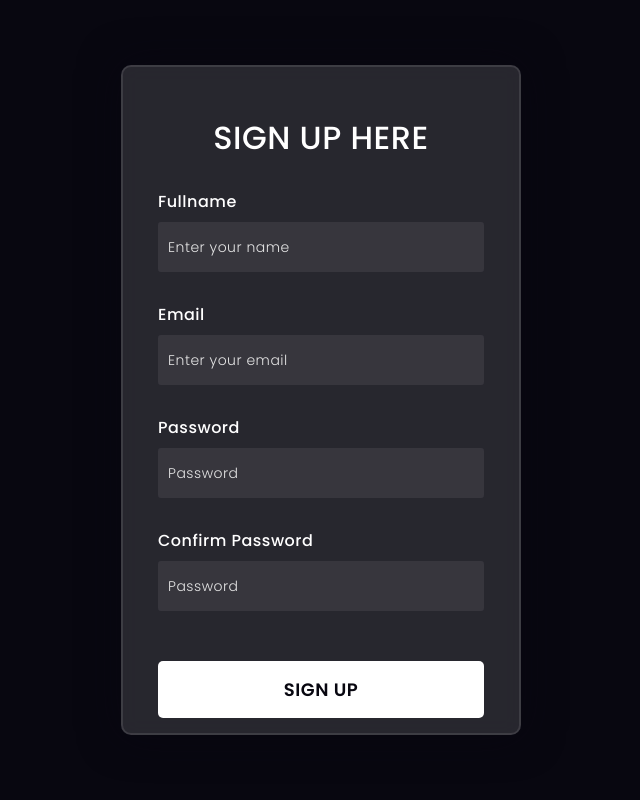
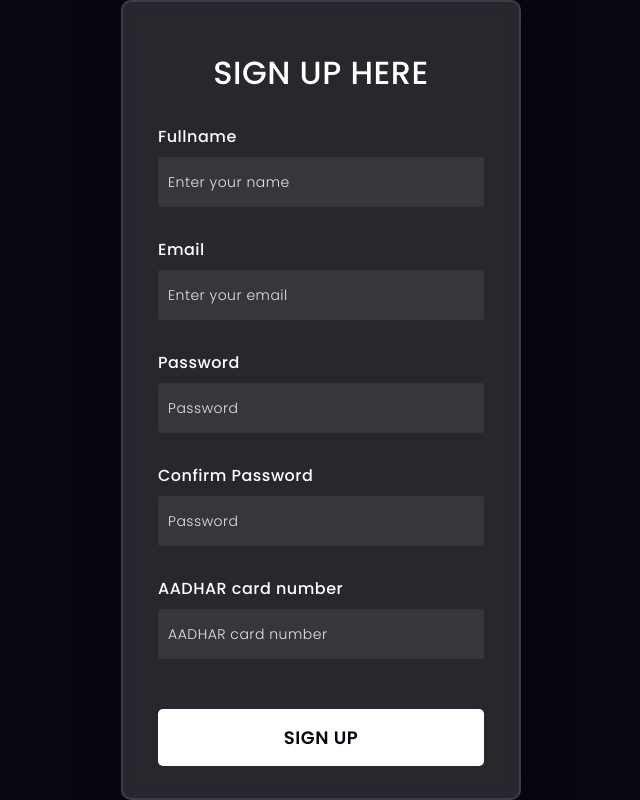
Before and after one commit to Nikhillllllllll28/RJPOLICE_HACK_214_Bettter_call_ANT_4, a Flask app: template templates/signup.html in a window 1280 px wide. Shown: the whole page, without its empty margins (319-959 px from the left). Run offline with Flask 3, Linux system fonts and the light colour scheme; the template is opened without the code that fills it, so the values that code supplies are empty.

Commit message:
added a new field in form

```diff
--- a/templates/signup.html
+++ b/templates/signup.html
@@ -51,7 +51,7 @@ body{
     bottom: -80px;
 } */
 form{
-    height: 670px;
+    height: 800px;
     width: 400px;
     background-color: rgba(255,255,255,0.13);
     position: absolute;
@@ -158,6 +158,9 @@ button{
         <label for="password">Confirm Password</label>
         <input type="password" placeholder="Password" id="Confirm Password">
 
+        <label for="AADHAR">AADHAR card number</label>
+        <input type="number" placeholder="AADHAR card number" id="AADHAR card number">
+
         <a href="main.html" target="_blank"><button>SIGN UP</button></a>
 
     </form>
```
